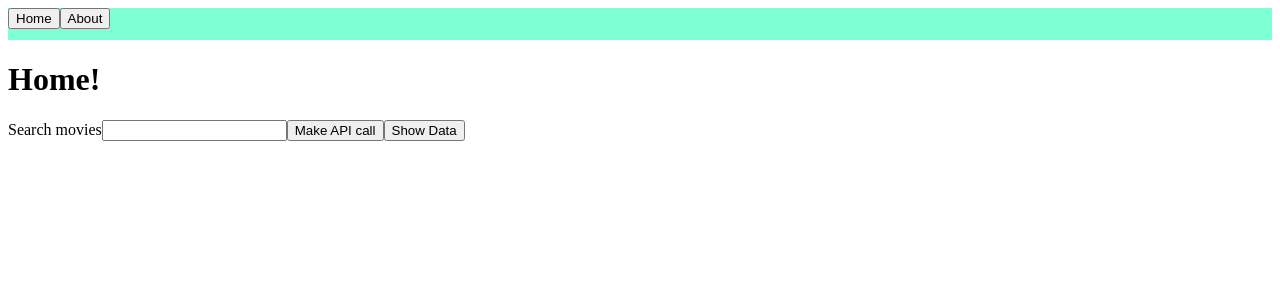
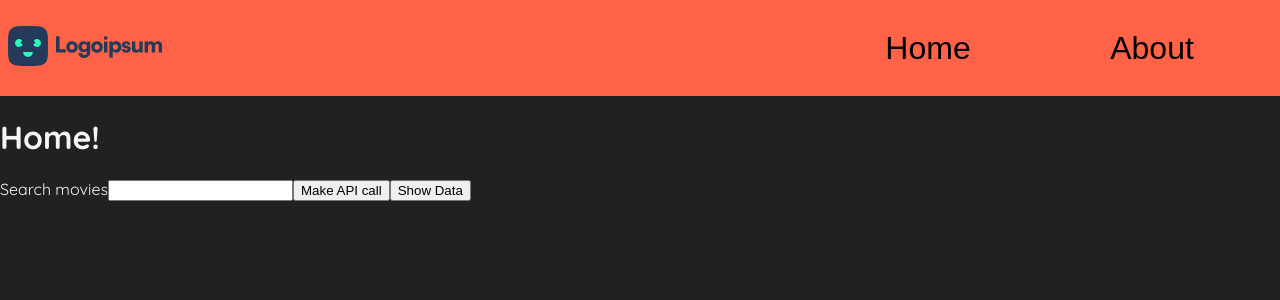
Before and after one commit to 84miklar/react-exam, a React (Create React App) app: page / in a window 1280 px wide. Shown: the top 300 px of the page. Built offline with nearby package versions, Linux system fonts and the light colour scheme.

Commit message:
added navbar

```diff
--- a/src/App.js
+++ b/src/App.js
@@ -1,5 +1,6 @@
 import { Routes } from "./routes/Routes"
 import { Navigation } from "../src/components/navigation/Navigation"
+import "./shared/global/Global.css"
 
 function App() {
   return (
--- a/src/components/navigation/navigationDesktop/NavigationDesktop.css
+++ b/src/components/navigation/navigationDesktop/NavigationDesktop.css
@@ -1,4 +1,30 @@
 .navDesk__container {
-  background-color: aquamarine;
-  height: 4vh;
+  background-color: tomato;
+  height: max-content;
+  display: grid;
+  grid-template-columns: repeat(10, 1fr);
+  justify-content: flex-end;
+  place-items: center;
 }
+.navDesk__container button {
+  width: 6em;
+  margin-right: 1em;
+  font-size: 2rem;
+  height: 3em;
+  background-color: tomato;
+  border: none;
+}
+.navDesk__container button:hover {
+  background-color: teal;
+  cursor: pointer;
+}
+.btn--home {
+  grid-column-start: 9;
+}
+.btn--about {
+  grid-column-start: 10;
+}
+.logo {
+  grid-column-start: 1;
+  margin-left: 0.5em;
+}
--- a/src/components/navigation/navigationDesktop/NavigationDesktop.js
+++ b/src/components/navigation/navigationDesktop/NavigationDesktop.js
@@ -2,14 +2,29 @@ import React from "react"
 import { useHistory } from "react-router-dom"
 import RoutingPath from "../../../routes/RoutingPath"
 import "./NavigationDesktop.css"
+import { Logo } from "../../../shared/img/Logo"
 
 export const NavigationDesktop = () => {
   const history = useHistory()
 
   return (
     <nav className="navDesk__container">
-      <button onClick={() => history.push(RoutingPath.homeView)}> Home </button>
-      <button onClick={() => history.push(RoutingPath.aboutView)}>About</button>
+      <span className="logo">
+        <Logo />
+      </span>
+      <button
+        className="btn--home"
+        onClick={() => history.push(RoutingPath.homeView)}
+      >
+        {" "}
+        Home{" "}
+      </button>
+      <button
+        className="btn--about"
+        onClick={() => history.push(RoutingPath.aboutView)}
+      >
+        About
+      </button>
     </nav>
   )
 }
--- a/src/shared/global/Global.css
+++ b/src/shared/global/Global.css
@@ -0,0 +1,9 @@
+@import url("https://fonts.googleapis.com/css2?family=Quicksand:wght@400;600;700&display=swap");
+
+body {
+  margin: 0;
+  padding: 0;
+  font-family: "Quicksand", sans-serif;
+  background-color: #212121;
+  color: whitesmoke;
+}
--- /dev/null
+++ b/src/shared/img/Logo.js
@@ -0,0 +1,83 @@
+import React from "react"
+
+export const Logo = () => {
+  return (
+    <div>
+      <svg
+        id="logo-34"
+        width="155"
+        height="40"
+        viewBox="0 0 155 40"
+        fill="none"
+        xmlns="http://www.w3.org/2000/svg"
+      >
+        {" "}
+        <path
+          d="M51.5821 10.2839H48V26.4472H57.9164V23.2801H51.5821V10.2839Z"
+          class="ccustom"
+          fill="#243A5A"
+        ></path>{" "}
+        <path
+          d="M58.2585 20.9648C58.2585 24.4159 60.5738 26.7093 64.0685 26.7093C67.5414 26.7093 69.8567 24.4159 69.8567 20.9648C69.8567 17.5137 67.5414 15.1984 64.0685 15.1984C60.5738 15.1984 58.2585 17.5137 58.2585 20.9648ZM61.644 20.9429C61.644 19.3048 62.6051 18.2127 64.0685 18.2127C65.5101 18.2127 66.4712 19.3048 66.4712 20.9429C66.4712 22.603 65.5101 23.6951 64.0685 23.6951C62.6051 23.6951 61.644 22.603 61.644 20.9429Z"
+          class="ccustom"
+          fill="#243A5A"
+        ></path>{" "}
+        <path
+          d="M70.3978 20.7901C70.3978 24.0882 72.5384 26.3161 75.5744 26.3161C77.0379 26.3161 78.3047 25.7919 78.9381 24.9401V26.4472C78.9381 27.9543 77.9989 28.959 76.3389 28.959C74.8536 28.959 73.827 28.2601 73.7615 27.0151H70.3541C70.6599 30.0075 72.9752 32.0169 76.1423 32.0169C79.8773 32.0169 82.2363 29.5925 82.2363 25.7482V15.5261H79.2002L79.0255 16.64C78.4139 15.7445 77.1252 15.1548 75.64 15.1548C72.582 15.1548 70.3978 17.4482 70.3978 20.7901ZM73.8052 20.7027C73.8052 19.13 74.8536 18.0816 76.186 18.0816C77.7368 18.0816 78.8726 19.1082 78.8726 20.7027C78.8726 22.2972 77.7586 23.3893 76.2078 23.3893C74.8755 23.3893 73.8052 22.2972 73.8052 20.7027Z"
+          class="ccustom"
+          fill="#243A5A"
+        ></path>{" "}
+        <path
+          d="M83.2166 20.9648C83.2166 24.4159 85.5319 26.7093 89.0267 26.7093C92.4996 26.7093 94.8148 24.4159 94.8148 20.9648C94.8148 17.5137 92.4996 15.1984 89.0267 15.1984C85.5319 15.1984 83.2166 17.5137 83.2166 20.9648ZM86.6022 20.9429C86.6022 19.3048 87.5632 18.2127 89.0267 18.2127C90.4682 18.2127 91.4293 19.3048 91.4293 20.9429C91.4293 22.603 90.4682 23.6951 89.0267 23.6951C87.5632 23.6951 86.6022 22.603 86.6022 20.9429Z"
+          class="ccustom"
+          fill="#243A5A"
+        ></path>{" "}
+        <path
+          d="M97.7149 13.8224C98.7633 13.8224 99.6152 12.9705 99.6152 11.9003C99.6152 10.83 98.7633 10 97.7149 10C96.6446 10 95.7928 10.83 95.7928 11.9003C95.7928 12.9705 96.6446 13.8224 97.7149 13.8224ZM96.0112 26.4472H99.3968V15.5261H96.0112V26.4472Z"
+          class="ccustom"
+          fill="#243A5A"
+        ></path>{" "}
+        <path
+          d="M101.368 31.6893H104.688V25.3551C105.321 26.1851 106.763 26.753 108.27 26.753C111.524 26.753 113.49 24.263 113.403 20.8119C113.315 17.2953 111.284 15.1766 108.248 15.1766C106.697 15.1766 105.234 15.8537 104.622 16.8585L104.447 15.5261H101.368V31.6893ZM104.753 20.9866C104.753 19.3485 105.845 18.2564 107.418 18.2564C109.012 18.2564 110.017 19.3703 110.017 20.9866C110.017 22.603 109.012 23.7169 107.418 23.7169C105.845 23.7169 104.753 22.6248 104.753 20.9866Z"
+          class="ccustom"
+          fill="#243A5A"
+        ></path>{" "}
+        <path
+          d="M113.761 22.9961C113.848 25.2022 115.596 26.7311 118.348 26.7311C120.991 26.7311 122.826 25.3332 122.826 23.0835C122.826 21.4672 121.865 20.3969 120.073 19.96L118.13 19.4795C117.431 19.3048 116.994 19.13 116.994 18.5621C116.994 17.9942 117.452 17.6229 118.13 17.6229C118.894 17.6229 119.396 18.1253 119.375 18.8679H122.411C122.323 16.5963 120.598 15.1766 118.195 15.1766C115.771 15.1766 113.958 16.6182 113.958 18.8024C113.958 20.2658 114.766 21.4672 116.928 22.0351L118.85 22.5374C119.418 22.6903 119.658 22.9524 119.658 23.3237C119.658 23.8698 119.156 24.2193 118.304 24.2193C117.321 24.2193 116.797 23.7606 116.797 22.9961H113.761Z"
+          class="ccustom"
+          fill="#243A5A"
+        ></path>{" "}
+        <path
+          d="M127.974 26.7311C129.307 26.7311 130.639 26.1195 131.316 25.224L131.535 26.4472H134.702V15.5261H131.338V21.2051C131.338 22.8432 130.858 23.7387 129.307 23.7387C128.105 23.7387 127.319 23.1927 127.319 21.1614V15.5261H123.955V22.3845C123.955 24.9838 125.397 26.7311 127.974 26.7311Z"
+          class="ccustom"
+          fill="#243A5A"
+        ></path>{" "}
+        <path
+          d="M140.036 26.4472V20.4843C140.036 18.6495 141.019 18.1253 141.98 18.1253C143.05 18.1253 143.749 18.7806 143.749 20.1348V26.4472H147.069V20.4843C147.069 18.6277 148.03 18.1035 148.991 18.1035C150.061 18.1035 150.782 18.7587 150.782 20.1348V26.4472H154.059V19.3048C154.059 16.8148 152.748 15.1548 149.93 15.1548C148.358 15.1548 147.069 15.9192 146.501 17.0987C145.846 15.9192 144.71 15.1548 142.897 15.1548C141.696 15.1548 140.582 15.7008 139.927 16.5745L139.796 15.5261H136.65V26.4472H140.036Z"
+          class="ccustom"
+          fill="#243A5A"
+        ></path>{" "}
+        <path
+          d="M0 20C0 10.5719 0 5.85786 2.92893 2.92893C5.85786 0 10.5719 0 20 0C29.4281 0 34.1421 0 37.0711 2.92893C40 5.85786 40 10.5719 40 20C40 29.4281 40 34.1421 37.0711 37.0711C34.1421 40 29.4281 40 20 40C10.5719 40 5.85786 40 2.92893 37.0711C0 34.1421 0 29.4281 0 20Z"
+          class="ccustom"
+          fill="#243A5A"
+        ></path>{" "}
+        <path
+          d="M24 26C24.5523 26 25.0101 26.4521 24.9004 26.9934C24.7065 27.9494 24.2355 28.8355 23.5355 29.5355C22.5979 30.4732 21.3261 31 20 31C18.6739 31 17.4022 30.4732 16.4645 29.5355C15.7645 28.8355 15.2935 27.9494 15.0997 26.9934C14.9899 26.4521 15.4477 26 16 26L24 26Z"
+          class="ccompli2"
+          fill="#2DF8BB"
+        ></path>{" "}
+        <path
+          d="M26.1023 17.7765C25.5688 17.9194 25.2421 18.4775 25.5126 18.959C25.7973 19.4658 26.1911 19.9081 26.6702 20.2514C27.4224 20.7904 28.3382 21.052 29.2617 20.9914C30.1851 20.9309 31.059 20.5521 31.7344 19.9195C32.4099 19.2869 32.845 18.4396 32.9658 17.5221C33.0866 16.6046 32.8856 15.6736 32.3969 14.8877C31.9082 14.1019 31.1621 13.5098 30.2858 13.2123C29.4095 12.9148 28.4572 12.9304 27.5911 13.2564C27.0395 13.464 26.5447 13.7893 26.1385 14.2051C25.7526 14.6002 25.9237 15.2239 26.402 15.5L26.9093 15.7929C27.6808 16.2384 27.5287 17.3943 26.6681 17.6249L26.1023 17.7765Z"
+          class="ccompli2"
+          fill="#2DF8BB"
+        ></path>{" "}
+        <path
+          d="M13.8978 17.7765C14.4313 17.9194 14.758 18.4775 14.4875 18.959C14.2028 19.4658 13.809 19.9081 13.33 20.2514C12.5778 20.7904 11.6619 21.052 10.7385 20.9914C9.81502 20.9309 8.94113 20.5521 8.2657 19.9195C7.59027 19.2869 7.15508 18.4396 7.03429 17.5221C6.9135 16.6046 7.11457 15.6736 7.60326 14.8877C8.09194 14.1019 8.838 13.5098 9.71431 13.2123C10.5906 12.9148 11.543 12.9304 12.4091 13.2564C12.9606 13.464 13.4555 13.7893 13.8617 14.2051C14.2476 14.6002 14.0764 15.2239 13.5981 15.5L13.0908 15.7929C12.3193 16.2384 12.4715 17.3943 13.332 17.6249L13.8978 17.7765Z"
+          class="ccompli2"
+          fill="#2DF8BB"
+        ></path>{" "}
+      </svg>
+    </div>
+  )
+}
```
